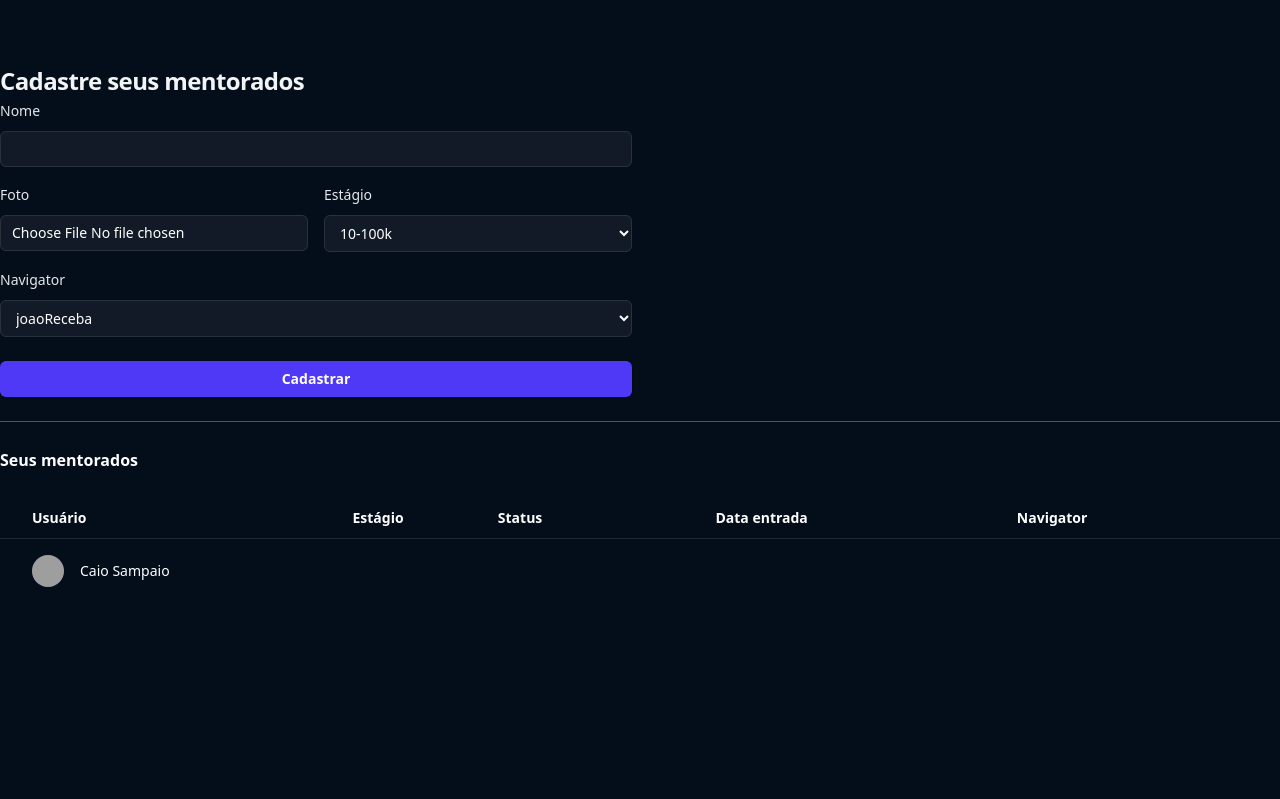
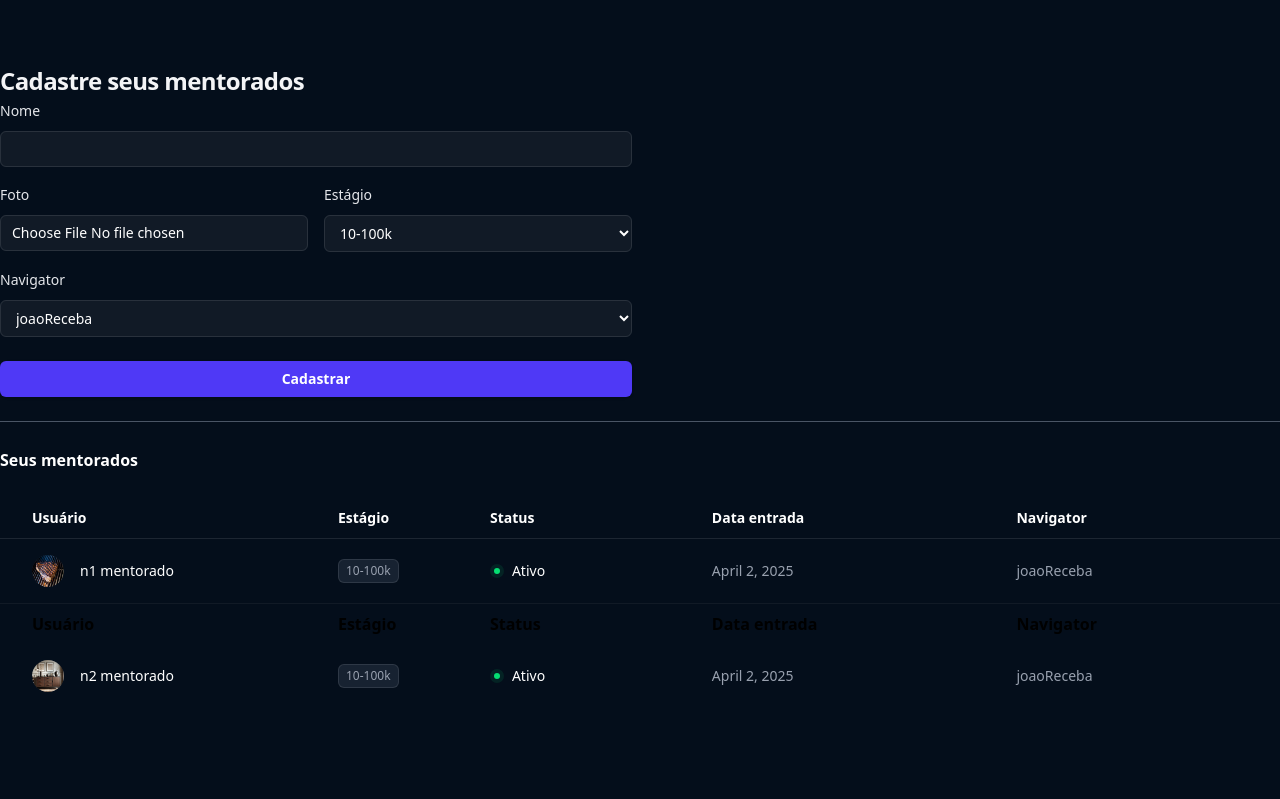
Before and after one commit to JoaoPedro265/SGM, a Django app: page /mentorados/ in a window 1280 px wide. Shown: the part 65-864 px from the top of the page. Run offline with Django 5.2, Linux system fonts and the light colour scheme; a user stored in the database is signed in; data comes from the database, SQL or seed files in the repository; both versions use the stored data as it was after the commit; grey boxes are pictures that could not be loaded.

Commit message:
finalizing the first part

```diff
--- a/mentorados/templates/mentorados.html
+++ b/mentorados/templates/mentorados.html
@@ -113,7 +113,9 @@
                   class="block w-full rounded-md bg-white/5 px-3 py-2 text-base text-white outline outline-1 -outline-offset-1 outline-white/10 placeholder:text-gray-500 focus:outline focus:outline-2 focus:-outline-offset-2 focus:outline-indigo-500 sm:text-sm/6"
                 >
                   {% for estagio in estagios %}
-                  <option class="text-slate-900" value="">{{estagio.1}}</option>
+                  <option class="text-slate-900" value="{{estagio.0}}">
+                    {{estagio.1}}
+                  </option>
                   {% endfor %}
                 </select>
               </div>
@@ -157,6 +159,7 @@
       <h2 class="text-base/7 font-semibold text-white">Seus mentorados</h2>
       <table class="mt-6 w-full whitespace-nowrap text-left">
         <thead class="border-b border-white/10 text-sm/6 text-white">
+          {% for mentorado in mentorados %}
           <tr>
             <th
               scope="col"
@@ -194,13 +197,53 @@
           <tr>
             <td class="py-4 pl-4 pr-8 sm:pl-6 lg:pl-8">
               <div class="flex items-center gap-x-4">
-                <img src="#" alt="" class="size-8 rounded-full bg-gray-800" />
+                <img
+                  src="{{mentorado.foto.url}}"
+                  alt=""
+                  class="size-8 rounded-full bg-gray-800"
+                />
                 <div class="truncate text-sm/6 font-medium text-white">
-                  Caio Sampaio
+                  {{mentorado.nome}}
                 </div>
               </div>
             </td>
+
+            <td class="hidden py-4 pl-0 pr-4 sm:table-cell sm:pr-8">
+              <div class="flex gap-x-3">
+                <div
+                  class="rounded-md bg-gray-700/40 px-2 py-1 text-xs font-medium text-gray-400 ring-1 ring-inset ring-white/10"
+                >
+                  {{mentorado.get_estagio_display}}
+                </div>
+              </div>
+            </td>
+
+            <td class="py-4 pl-0 pr-4 text-sm/6 sm:pr-8 lg:pr-20">
+              <div
+                class="flex items-center justify-end gap-x-2 sm:justify-start"
+              >
+                <div
+                  class="flex-none rounded-full bg-green-400/10 p-1 text-green-400"
+                >
+                  <div class="size-1.5 rounded-full bg-current"></div>
+                </div>
+                <div class="hidden text-white sm:block">Ativo</div>
+              </div>
+            </td>
+
+            <td
+              class="hidden py-4 pl-0 pr-8 text-sm/6 text-gray-400 md:table-cell lg:pr-20"
+            >
+              {{mentorado.criado_em}}
+            </td>
+
+            <td
+              class="hidden py-4 pl-0 pr-8 text-sm/6 text-gray-400 md:table-cell lg:pr-20"
+            >
+              {{mentorado.navigator.nome}}
+            </td>
           </tr>
+          {%endfor%}
         </tbody>
       </table>
     </div>
--- a/mentorados/views.py
+++ b/mentorados/views.py
@@ -12,10 +12,17 @@
         return redirect("login")
     if request.method == "GET":
         navigators = Navigators.objects.filter(user=request.user)
+        mentorados = Mentorados.objects.filter(user=request.user)
+        for item in mentorados:
+            print(item.estagio)
         return render(
             request,
             "mentorados.html",
-            {"estagios": Mentorados.estado_choices, "navigators": navigators},
+            {
+                "estagios": Mentorados.estado_choices,
+                "navigators": navigators,
+                "mentorados": mentorados,
+            },
         )
     elif request.method == "POST":
         nome = request.POST.get("nome")
```
Also changed, not shown: db.sqlite3, media/fotos/61930e3a-328d-4cbe-8f62-96b39f68d78f.webp (added).
